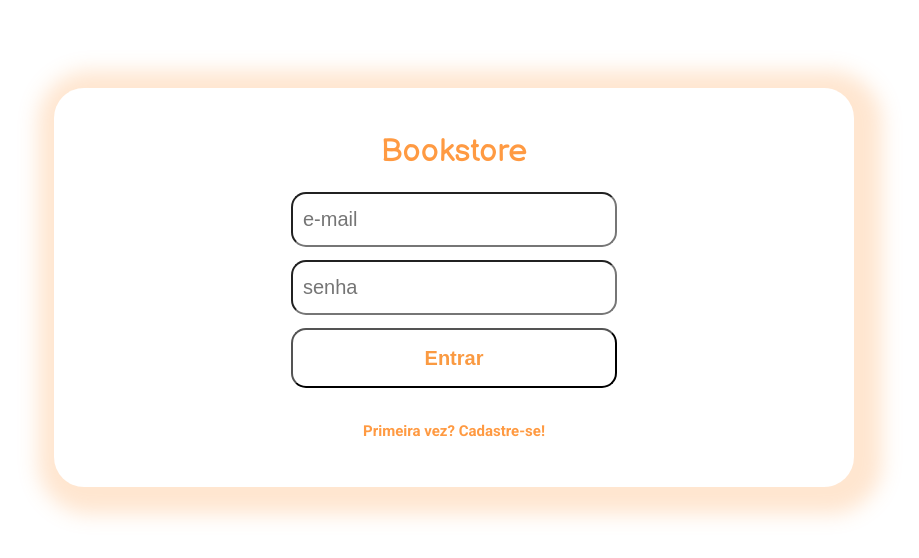
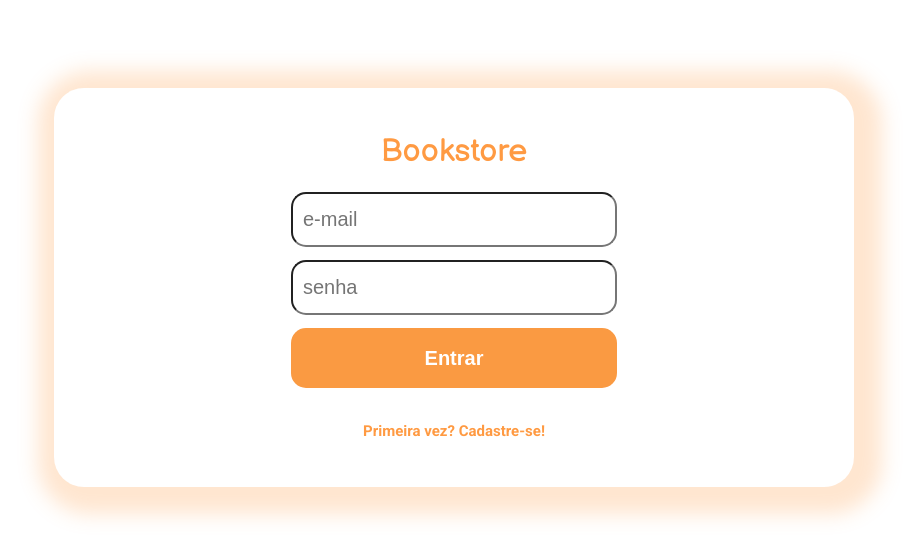
Before and after one commit to JefersonBatista/bookstore-front-end, a React (Create React App) app: page /log-in in a window 1280 px wide. Shown: the top 558 px of the page, without its empty margins (186-1105 px from the left). Built offline with nearby package versions, Linux system fonts and the light colour scheme.

Commit message:
refac: button border

```diff
--- a/src/pages/Login/Login.js
+++ b/src/pages/Login/Login.js
@@ -57,7 +57,12 @@ export default function Login() {
           onChange={(e) => setPassword(e.target.value)}
           required
         />
-        <Button type="submit" isLoading={isLoading} disabled={isLoading}>
+        <Button
+          type="submit"
+          isLoading={isLoading}
+          disabled={isLoading}
+          highlighted
+        >
           {isLoading ? "Carregando..." : "Entrar"}
         </Button>
       </Form>
--- a/src/styledComponents/Button.js
+++ b/src/styledComponents/Button.js
@@ -9,7 +9,7 @@ const Button = styled.button`
   height: ${({ height }) => height || "60px"};
   border-radius: 15px;
   background-color: ${({ highlighted }) => (highlighted ? "#fa9a42" : "white")};
-
+  border: none;
   font-weight: bold;
   font-size: ${({ fontSize }) => fontSize || "20px"};
   color: ${({ highlighted }) => (highlighted ? "white" : "#fa9a42")};
```
